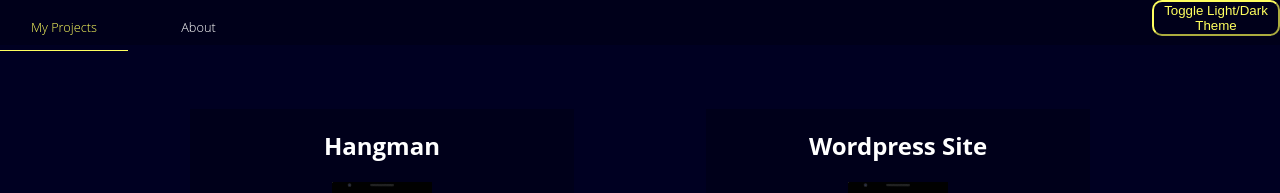
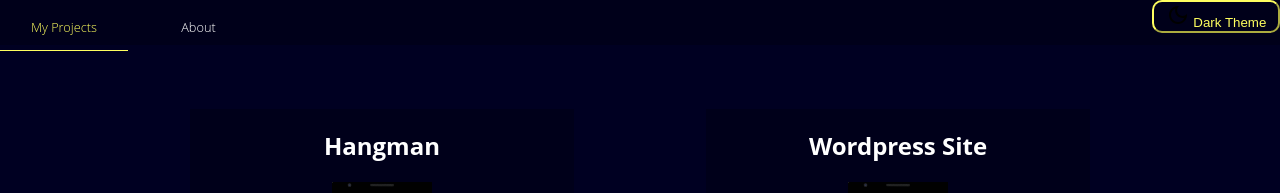
Before and after one commit to matt-chap/matt-chap.github.io, a Jekyll site: the page built from index.html, in a window 1280 px wide. Shown: the top 193 px of the page. Built offline with Jekyll 4.4.1, drawn with Linux system fonts in a browser that asks for light colours.

Commit message:
Theme button svg

```diff
--- a/_includes/navigation.html
+++ b/_includes/navigation.html
@@ -5,5 +5,8 @@
     </div>
   {% endfor %}
 
-  <button id="btn_theme" onClick={toggleThemeType()}>Toggle Light/Dark Theme</button>
+  <button id="btn_theme" onClick={toggleThemeType()}>
+    <img id="btn_theme_img" src="assets/images/icons/dark_mode_black_24dp.svg"/>
+    <span id="btn_theme_txt">Dark Theme</span>
+  </button>
 </nav>
--- a/assets/js/global_functions.js
+++ b/assets/js/global_functions.js
@@ -1,3 +1,13 @@
 const toggleThemeType = () => {
-    alert("Toggle");
+    let btn_theme_txt = document.getElementById("btn_theme_txt");
+    let btn_theme_img = document.getElementById("btn_theme_img");
+
+    if (btn_theme_txt.textContent === "Light Theme"){
+        btn_theme_txt.textContent = "Dark Theme";
+        btn_theme_img.src = "assets/images/icons/dark_mode_black_24dp.svg";
+    }else{
+        btn_theme_txt.textContent = "Light Theme";
+        btn_theme_img.src = "assets/images/icons/light_mode_black_24dp.svg";
+    }
+
 }
```
Also changed, not shown: assets/images/icons/dark_mode_black_24dp.svg (added), assets/images/icons/light_mode_black_24dp.svg (added), 7 other files.
